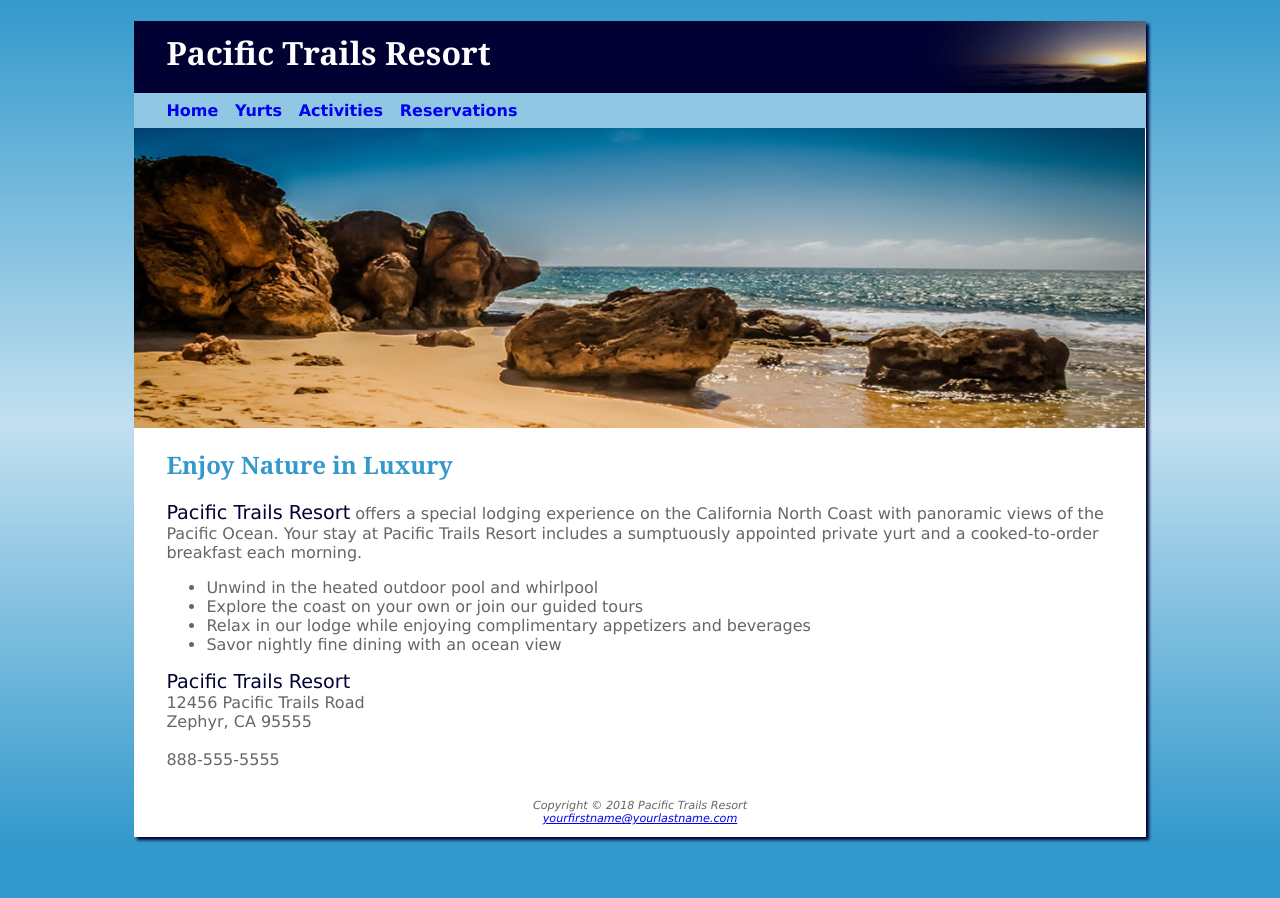
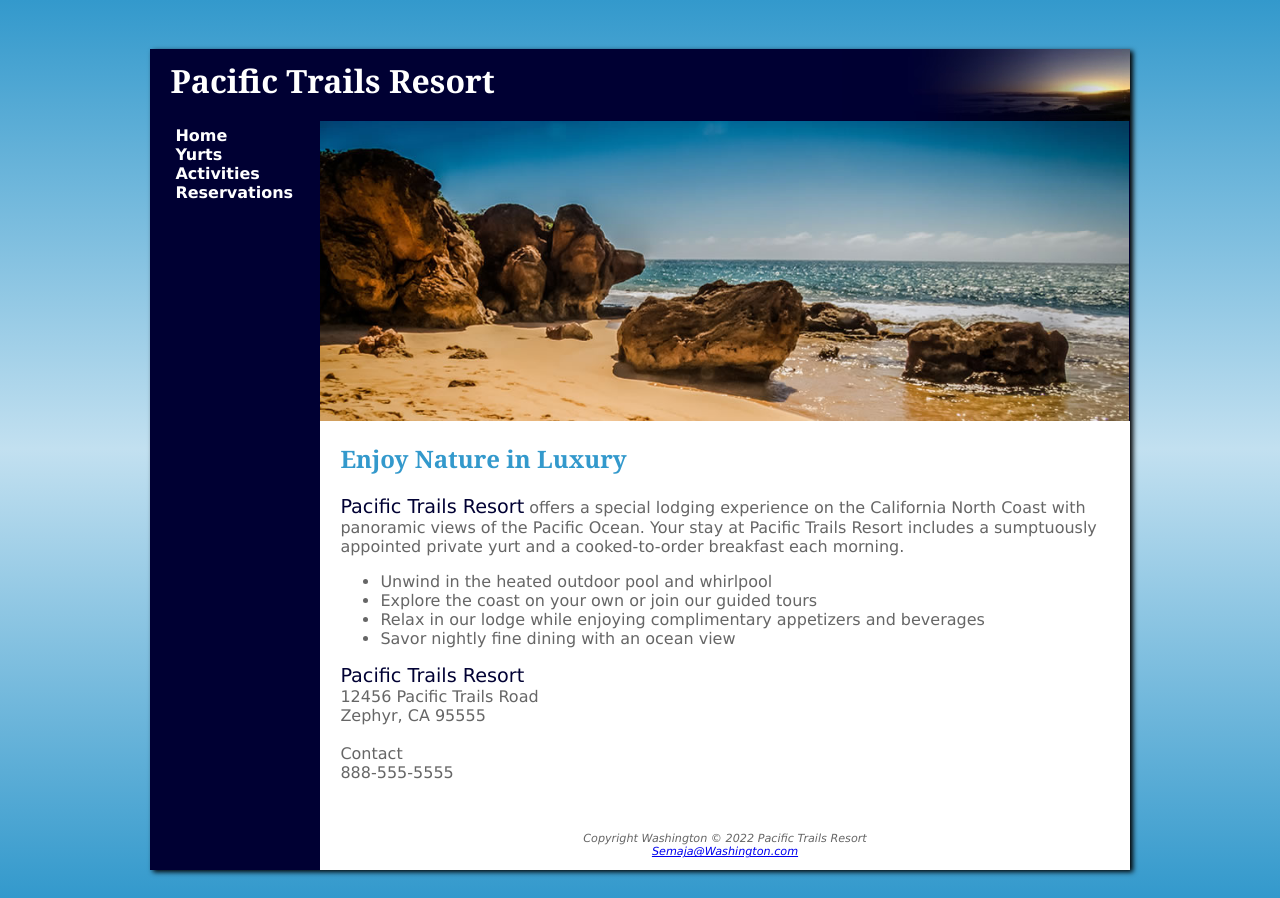
Before and after one commit to 44144-Sp22/ch6casestudy-SWASH400, a plain HTML site: page index.html in a window 1280 px wide. Before the commit the page ends 845 px from the top, so only its background shows below. Drawn offline with Linux system fonts and the light colour scheme.

Commit message:
Chapter6CaseStudy

```diff
--- a/index.html
+++ b/index.html
@@ -11,10 +11,13 @@
 <h1>Pacific Trails Resort</h1>
 </header>
 <nav>
-<a href="index.html">Home</a> &nbsp;
-<a href="yurts.html">Yurts</a> &nbsp;
-<a href="activities.html">Activities</a> &nbsp;
-<a href="reservations.html">Reservations</a>
+  <ul>
+
+    <li><a href="index.html">Home</a></li>
+<li><a href="yurts.html">Yurts</a> </li>
+<li><a href="activities.html">Activities</a></li>
+<li><a href="reservations.html">Reservations</a></li>
+</ul>
 </nav>
 <div id="homehero">
 </div>
@@ -32,12 +35,15 @@ Coast with panoramic views of the Pacific Ocean. Your stay at Pacific Trails Res
 <span class="resort">Pacific Trails Resort</span><br>
 12456 Pacific Trails Road<br>
 Zephyr, CA 95555<br><br>
+
+Contact<br>
 888-555-5555<br><br>
+
 </div>
 </main>
 <footer>
-Copyright &copy; 2018 Pacific Trails Resort<br>
-<a href="mailto:yourfirstname@yourlastname.com">yourfirstname@yourlastname.com</a>
+Copyright Washington &copy; 2022 Pacific Trails Resort<br>
+<a href="mailto:Semaja@Washington.com">Semaja@Washington.com</a>
 </footer>
 </div>
 </body>
--- a/pacific.css
+++ b/pacific.css
@@ -1,25 +1,44 @@
-body { background-color: #3399CC;
+body { background-color: #ffffff;
       color: #666666;
 	  font-family: Verdana, Arial, sans-serif;
 	  background-image: linear-gradient(to bottom, #3399CC,  #C2E0F0, #3399CC);
+    padding: 20px;
 }
+{box-sizing: border-box;}
 header { background-color: #000033;
+  text:#ffffff;
          color: #FFFFFF;
 		 font-family: Georgia, serif;
 
 }
-h1 { line-height: 200%;
+
+h1 {
      background-image: url(sunset.jpg);
      background-repeat: no-repeat;
      background-position: right;
-     padding-left: 1em;
+     padding-left: 20px;
+     line-height: 200%;
      height: 72px;
-	 margin-bottom: 0;
+	 margin-bottom: 0%;
 }
 nav { font-weight: bold;
-      background-color: #90C7E3;
-	  padding: .5em .5em .5em 2em;
+	  padding: 5px;
+    float: left;
+    width: 160px;
+    height: 190px;
+    background-size: auto;
 }
+
+nav a:link {color: #ffffff;}
+nav a:visited {color: #c2e0f0;}
+nav a:hover {color: #cccccc;}
+
+nav ul{
+  list-style-type: none;
+  padding-left: 20px;
+  margin: 0;
+}
+
 h2 { color: #3399CC;
      font-family: Georgia, serif;
 }
@@ -34,32 +53,43 @@ footer { font-size: .70em;
          font-style: italic;
 		 text-align: center;
 		 padding: 1em;
+     display: block;
+     background-color: white;
+     margin-left: 170px;
+
 }
-main { padding-left: 2em;
-      padding-right: 2em;
-	  display: block;
+main { padding-top: 1px;
+  padding-left: 20px;
+  padding-bottom: 20px;
+  background-color: #ffffff;
+  margin-left: 170px;
+  display:block;
 }
 #homehero { height: 300px;
            background-image: url(coast.jpg);
 		   background-size: 100% 100%;
 		   background-repeat: no-repeat;
+       margin-left: 170px;
 }
 #yurthero { height: 300px;
            background-image: url(yurt.jpg);
 		   background-size: 100% 100%;
 		   background-repeat: no-repeat;
+              margin-left: 170px;
 }
 #trailhero { height: 300px;
            background-image: url(trail.jpg);
 		   background-size: 100% 100%;
 		   background-repeat: no-repeat;
+              margin-left: 170px;
 }
 nav a { text-decoration: none; }
+
 #wrapper { width: 80%;
           margin-left: auto;
 		  margin-right: auto;
-		  background-color: #FFFFFF;
+		  background-color: #000033;
 		  min-width: 700px;
 		  max-width: 1024px;
-		  box-shadow: 3px 3px 3px #000033;
+		  box-shadow: 3px 2px 5px 0px black;
 }
```
Also changed, not shown: yurts.html (+9 -6 lines).
